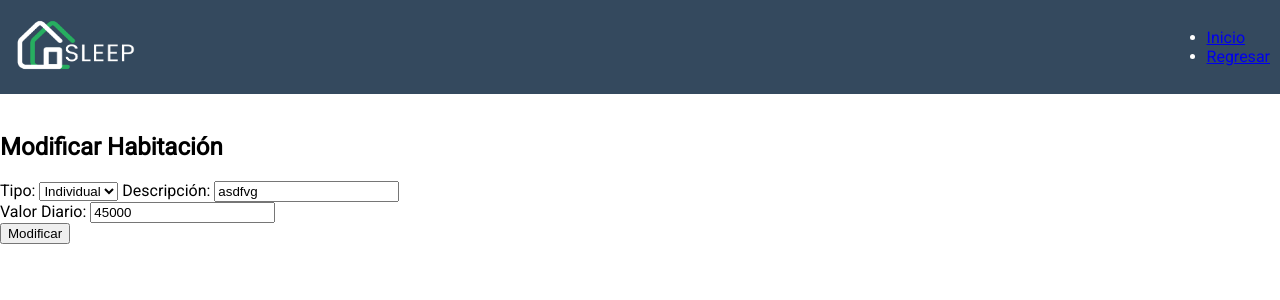
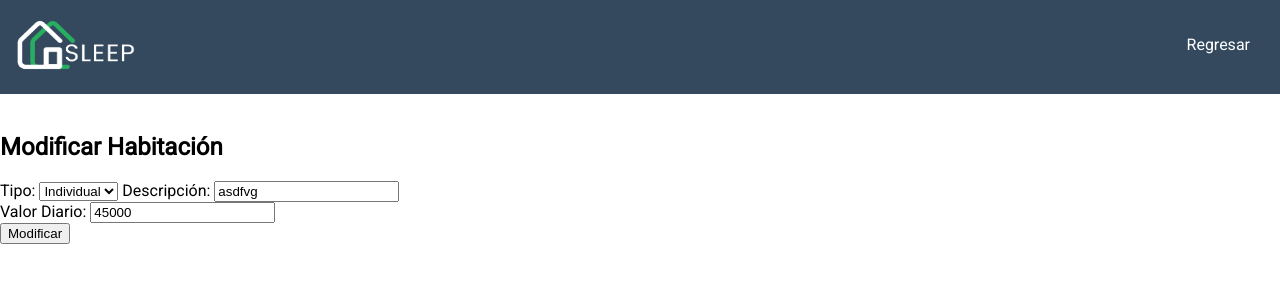
Before and after one commit to JonathanAristizabal/hotel, a PHP site: page /pages/modificar_habitacion.php?numero=1 in a window 1280 px wide. Shown: the top 300 px of the page. Run offline with PHP 8.4, Linux system fonts and the light colour scheme; data comes from the database, SQL or seed files in the repository.

Commit message:
se actualizan stylos

```diff
--- a/assets/css/modificar_habitacion.css
+++ b/assets/css/modificar_habitacion.css
@@ -17,3 +17,32 @@ header {
   align-items: center;
   padding: 10px;
 }
+
+nav {
+  text-align: center;
+}
+
+nav ul {
+  list-style: none;
+  display: inline-block; /* Cambia la visualización a "inline-block" */
+  margin: 0;
+  padding: 10px 0px 15px 0px;
+}
+
+nav ul li {
+  display: inline; /* Muestra los elementos de navegación en línea */
+  margin-right: 20px; /* Espacio entre los elementos de navegación */
+}
+
+nav ul li a {
+  text-decoration: none;
+  color: #fff;
+}
+
+nav ul li a:hover {
+  color: #919191;
+}
+
+main {
+  padding: 20px;
+}
--- a/pages/crear_reserva.php
+++ b/pages/crear_reserva.php
@@ -67,7 +67,7 @@ if ($_SERVER["REQUEST_METHOD"] == "POST") {
         <nav>
             <ul class="ul-encabezados">
                 <li><a href="index.php">Inicio</a></li>
-                <li><a href="login.php">Regresar</a></li>
+                <li><a href="panel_gestor.php">Regresar</a></li>
             </ul>
         </nav>
     </header>
--- a/pages/modificar_cuenta.php
+++ b/pages/modificar_cuenta.php
@@ -72,8 +72,7 @@ if ($_SERVER["REQUEST_METHOD"] == "POST") {
         </div>
         <nav>
             <ul class="ul-encabezados">
-                <li><a href="index.php">Inicio</a></li>
-                <li><a href="login.php">Regresar</a></li>
+                <li><a href="panel_gestor.php">Regresar</a></li>
             </ul>
         </nav>
     </header>
--- a/pages/modificar_habitacion.php
+++ b/pages/modificar_habitacion.php
@@ -45,17 +45,21 @@ if ($_SERVER["REQUEST_METHOD"] == "POST") {
 
 <!DOCTYPE html>
 <html lang="en">
+
 <head>
     <meta charset="UTF-8">
     <meta name="viewport" content="width=device-width, initial-scale=1.0">
     <link rel="stylesheet" href="../assets/css/modificar_habitacion.css">
     <link rel="stylesheet" href="https://fonts.googleapis.com/css?family=Roboto&display=swap">
-    <title>MOdificar_habitacion</title>
+    <title>Modificar_habitacion</title>
 </head>
+
 <body>
 
 </body>
+
 </html>
+
 <body>
     <!-- encabezado -->
     <header>
@@ -64,15 +68,14 @@ if ($_SERVER["REQUEST_METHOD"] == "POST") {
         </div>
         <nav>
             <ul class="ul-encabezados">
-                <li><a href="index.php">Inicio</a></li>
-                <li><a href="login.php">Regresar</a></li>
+                <li><a href="panel_gestor.php">Regresar</a></li>
             </ul>
         </nav>
     </header>
     <br>
+
     <h2>Modificar Habitación</h2>
     <form method="post">
-
         <label for="tipo">Tipo:</label>
         <select id="tipo" name="tipo" required>
             <option value="<?php echo $tipo; ?>">Individual</option>
@@ -82,10 +85,8 @@ if ($_SERVER["REQUEST_METHOD"] == "POST") {
         </select>
         <label for="descripcion">Descripción:</label>
         <input type="text" id="descripcion" name="descripcion" value="<?php echo $descripcion; ?>" required><br>
-
         <label for="valor_diario">Valor Diario:</label>
         <input type="number" id="valor_diario" name="valor_diario" value="<?php echo $valor_diario; ?>" required><br>
-
         <button type="submit">Modificar</button>
     </form>
 </body>
--- a/pages/reservas.php
+++ b/pages/reservas.php
@@ -26,8 +26,7 @@ $result = $conn->query($sql);
         </div>
         <nav>
             <ul class="ul-encabezados">
-                <li><a href="index.php">Inicio</a></li>
-                <li><a href="login.php">Regresar</a></li>
+                <li><a href="panel_gestor.php">Regresar</a></li>
             </ul>
         </nav>
     </header>
```
Also changed, not shown: assets/css/crear_habitacion.css (+29 -0 lines), assets/css/crear_reserva.css (+29 -0 lines), assets/css/modificar_cuenta.css (+29 -0 lines), assets/css/reservas.css (+29 -0 lines).
